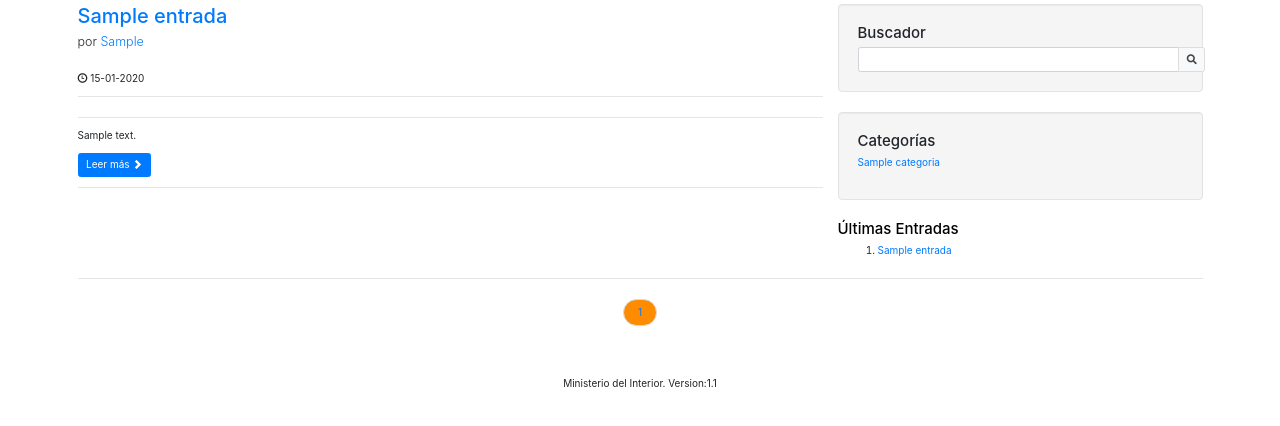
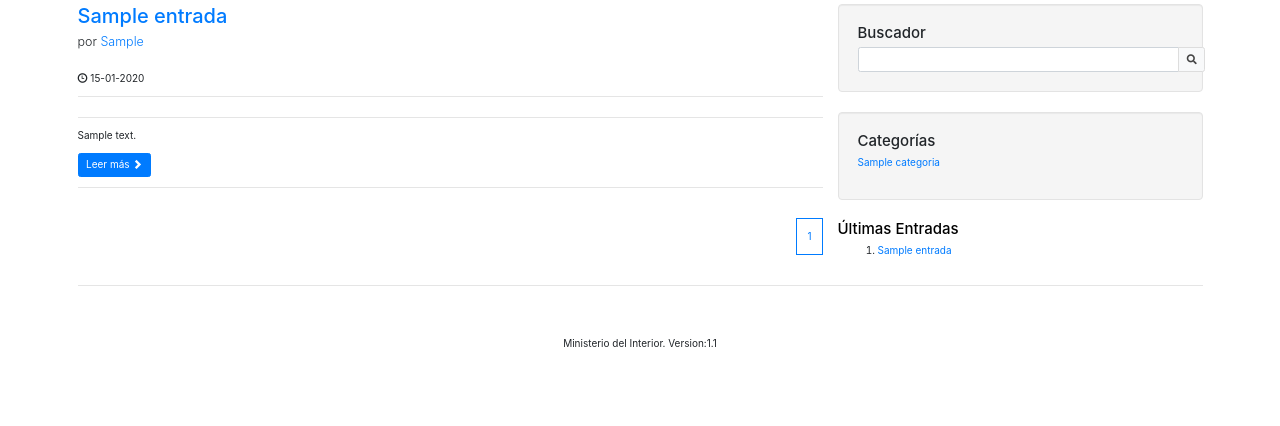
Before and after one commit to ramirezrbarbara/noticias, a PHP site: page /index.php?pagina=1 in a window 1280 px wide. Shown: the part 171-597 px from the top of the page. Run offline with PHP 8.4, Linux system fonts and the light colour scheme; the visitor is signed in with stand-in values (Sample User, id 1); tables that the repository leaves empty or names only in its code hold one stand-in row (values such as "Sample post"); some libraries are stand-ins or nearby versions.

Commit message:
paginacion

```diff
--- a/admin/Modelos/Usuarios.php
+++ b/admin/Modelos/Usuarios.php
@@ -850,13 +850,13 @@
               $mail->Body  .='<body>';
               $mail->Body  .='<h1 style="color:black">PROYECTO CMS</h1>';
               $mail->Body  .='<p>Por favor dar click en el link para resetear el password';
-              $mail->Body  .=' <a href="https://sistemas.mininterior.gob.ar/noticias/resetear.php?correo=".$correo."&token=".$token.">';
-              $mail->Body  .=' https://sistemas.mininterior.gob.ar/noticias/resetear.php?correo=".$correo."&token=".$token."</a>';
+              $mail->Body  .=' <a href="https://sistemas.mininterior.gob.ar/noticias/resetear.php?correo='.$correo.'&token='.$token.'>';
+              $mail->Body  .=' https://sistemas.mininterior.gob.ar/noticias/resetear.php?correo='.$correo.'&token='.$token.'</a>';
               $mail->Body  .='</p>';
               $mail->Body  .='</body>';
               $mail->Body  .='</html>';
                       $mail->send();
-                       // $correo_enviado = true;
+                      $correo_enviado = true;
                       echo "<h2 class='text-center' style='color:green'>Se ha enviado un correo, por favor dar click en el link para resetear el password</h2>";
                       exit();
             } catch (Exception $e) {
--- a/includes/sidebar.php
+++ b/includes/sidebar.php
@@ -1,5 +1,3 @@
-
-
 <!-- Blog Sidebar Widgets Column -->
             <div class="col-md-4">
 
--- a/index.php
+++ b/index.php
@@ -116,10 +116,34 @@
 
                              <?php
 
-                          }
+                          } ?>
+                           <nav aria-label="...">
+                            <ul class="pagination pagination-sm no-margin pull-right">
+
+                            <?php
+
+                                for($i=1;$i<=$num_entradas;$i++){
+
+                                    if($i==$pagina){
+
+                                    echo "<a class='active_link border border-primary'  style='padding: 1em;' href='index.php?pagina=$i'><li class='page-item disabled bold'>$i</li></a>";
+
+                                    }else {
+
+                                        echo "<a class='active_link border border-primary'  style='padding: 1em;' href='index.php?pagina=$i'><li class='page-item disabled'>$i</li></a>";
+                                    }
+
+                                }
+
+
+                                ?>
+
+
+                            </ul>
+                        </nav> <?php
 
                         /*no hay registros publicados*/
-                        }else {
+                          }else {
 
                              echo "<h2 style='color:red' class='text-center'>No hay entradas publicadas</h2>";
                         }
@@ -144,29 +168,6 @@
         <hr>
 
 
-        <ul class="pager">
-
-           <?php
-
-
-              for($i=1;$i<=$num_entradas;$i++){
-
-                if($i==$pagina){
-
-                  echo "<li><a class='active_link' href='index.php?pagina=$i'>$i</a></li>";
-
-                }else {
-
-                    echo "<li><a href='index.php?pagina=$i'>$i</a></li>";
-                }
-
-              }
-
-
-            ?>
-
-
-        </ul>
 
 
 
```
